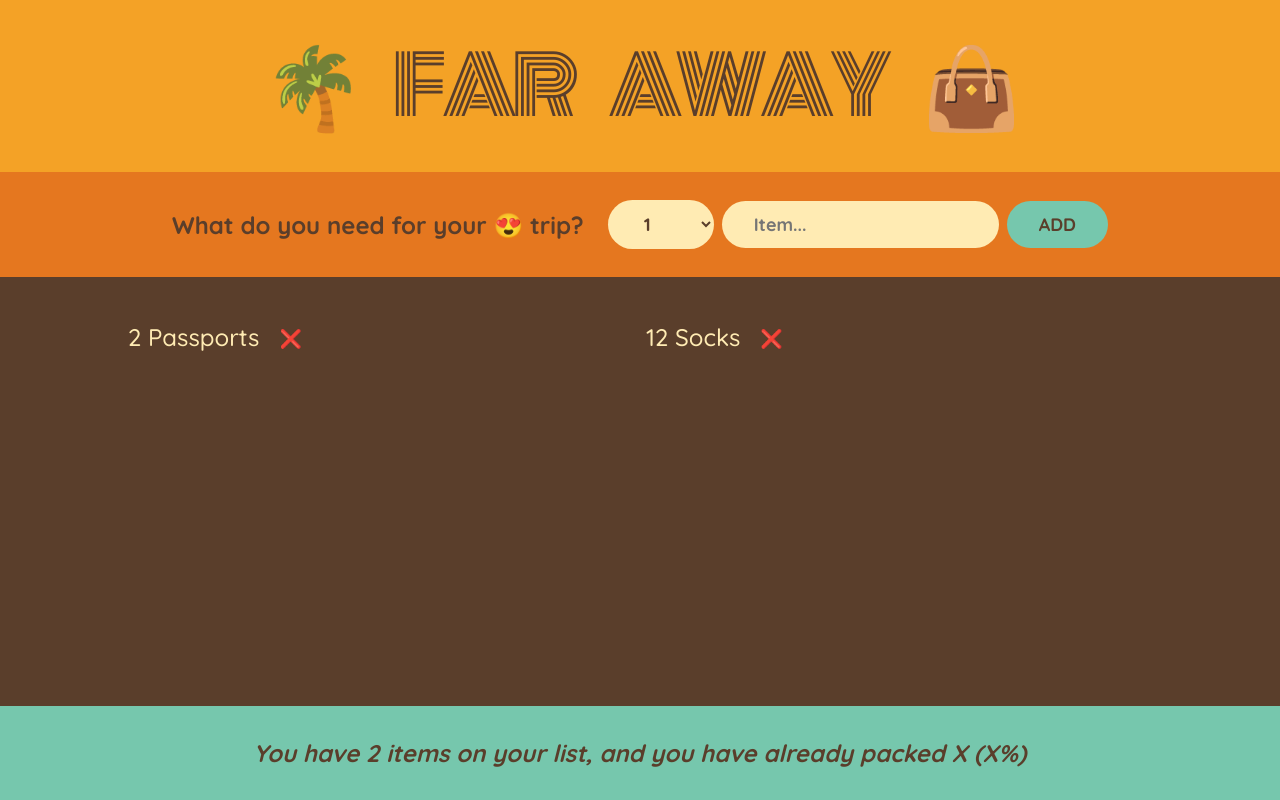
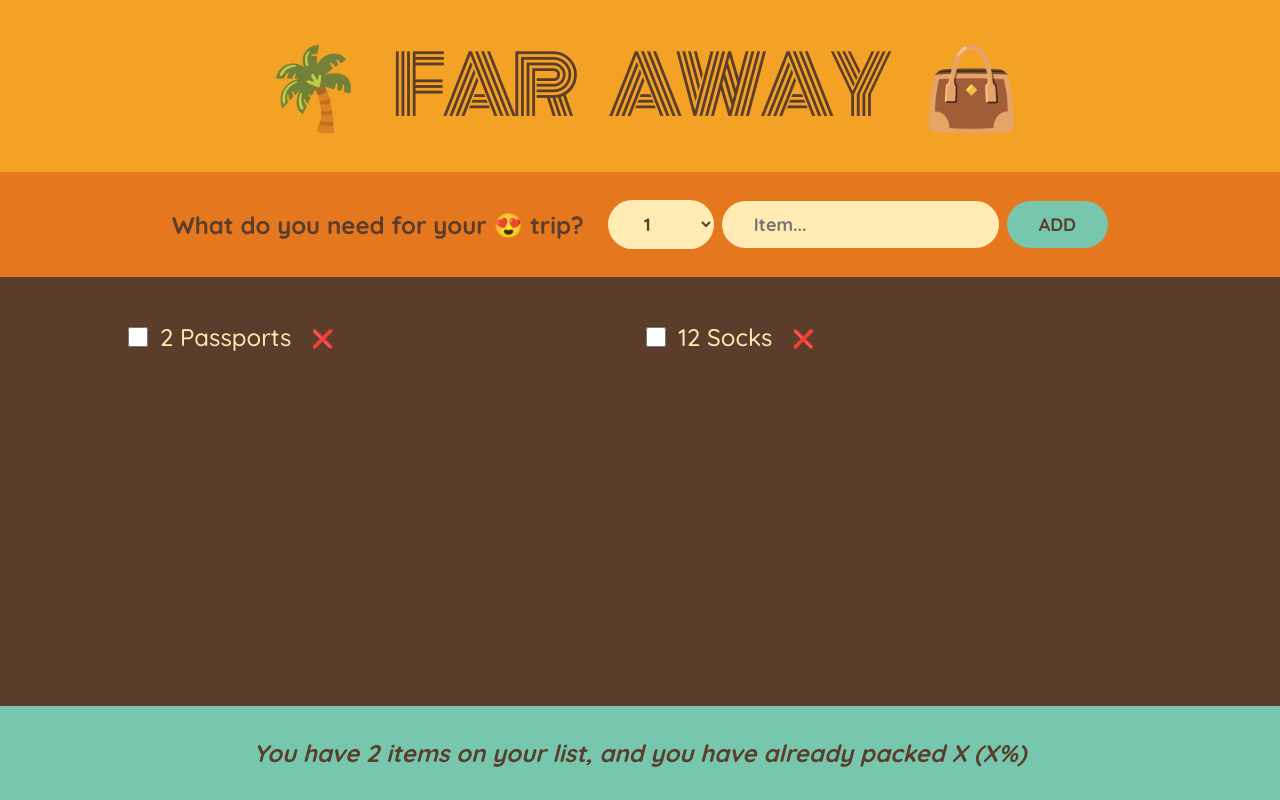
Before and after one commit to Deslol/react-far-away-app, a React (Create React App) app: page / in a window 1280 px wide. Built offline with nearby package versions, Linux system fonts and the light colour scheme.

Commit message:
Tickbox added

```diff
--- a/src/App.js
+++ b/src/App.js
@@ -18,12 +18,17 @@ function App() {
         setItems((items) => items.filter((item, idx) => idx !== i));
     }
 
+    function handleSelectItem(i) {
+        setItems(items => items.map((item, idx) => idx === i ? {...item, packed: !item.packed} : item))
+
+    }
+
     const [items, setItems] = useState(initialItems)
     return (
         <div className="app">
             <Logo/>
             <Form onAddItem={handleAddItem}/>
-            <PackingList items={items} onDeleteItem={handleDeleteItem}/>
+            <PackingList items={items} onDeleteItem={handleDeleteItem} onSelectItem={handleSelectItem}/>
             <Stats items={items}/>
         </div>
     );
--- a/src/components/PackingList/PackingList.jsx
+++ b/src/components/PackingList/PackingList.jsx
@@ -1,12 +1,12 @@
 import styles from './PackingList.module.css'
 import PackingListItem from "./PackingListItem/PackingListItem";
 
-export default function PackingList({items, onDeleteItem}) {
+export default function PackingList({items, onDeleteItem, onSelectItem}) {
     return (
         <div className={styles.list}>
             <ul>
                 {items.map((item, index) => (
-                    <PackingListItem key={index} item={item} onDeleteItem={onDeleteItem} idx={index}/>
+                    <PackingListItem key={index} item={item} onDeleteItem={onDeleteItem} idx={index} onSelectItem={onSelectItem}/>
                 ))}
             </ul>
         </div>
--- a/src/components/PackingList/PackingListItem/PackingListItem.jsx
+++ b/src/components/PackingList/PackingListItem/PackingListItem.jsx
@@ -1,6 +1,7 @@
-export default function PackingListItem({item, onDeleteItem, idx}) {
+export default function PackingListItem({item, onDeleteItem, idx, onSelectItem}) {
     return (
         <li>
+            <input type='checkbox' value={item.packed} onChange={() => onSelectItem(idx)}/>
             <span style={item.packed ? {textDecoration: "line-through"} : {}}>
                 {item.quantity} {item.description}
             </span>
--- a/src/components/Stats/Stats.jsx
+++ b/src/components/Stats/Stats.jsx
@@ -1,4 +1,3 @@
-import {useState} from "react";
 import styles from './Stats.module.css'
 
 export default function Stats({items}) {
```
